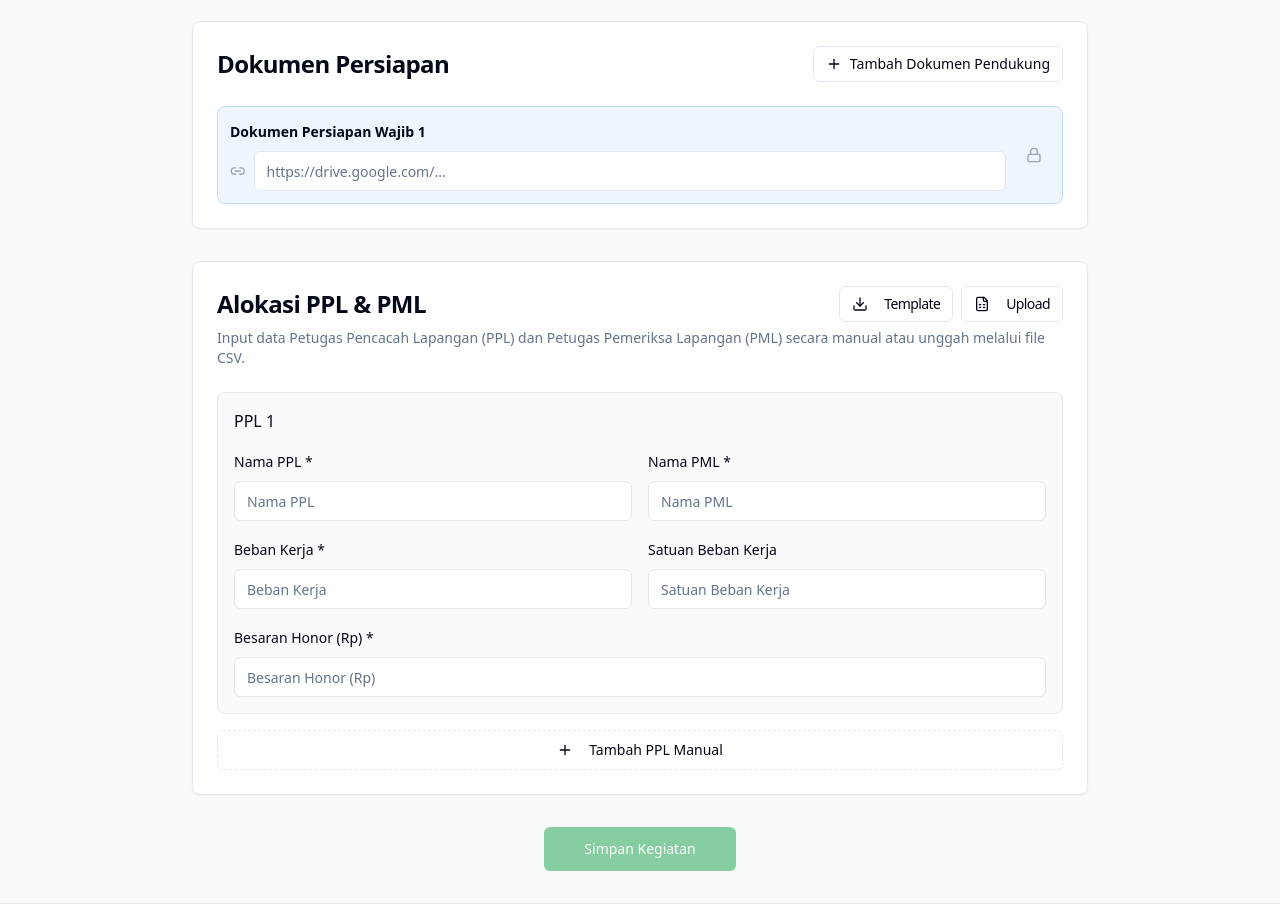
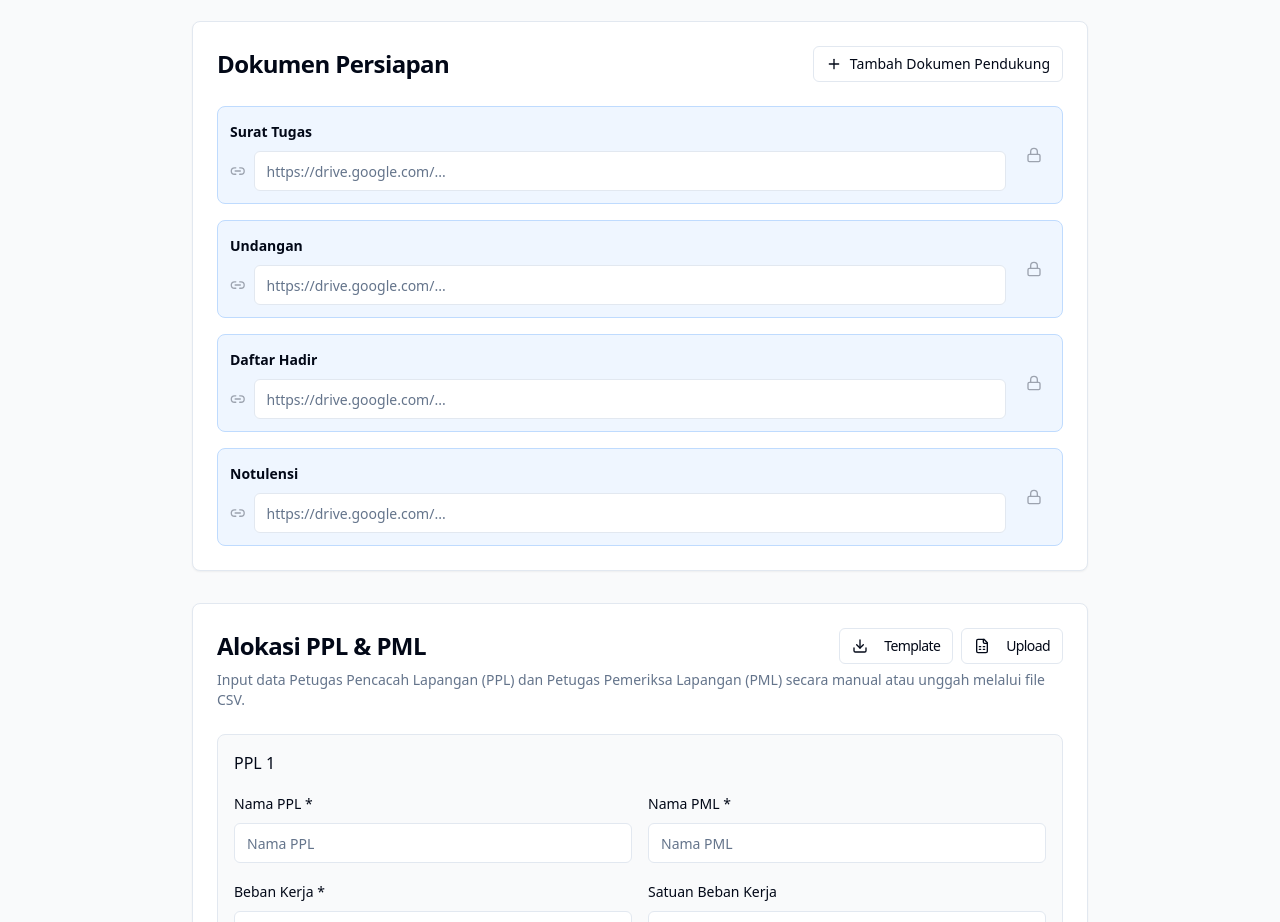
Before and after one commit to kharis5870/Kharisma, a React (Vite) app: page /input-kegiatan in a window 1280 px wide. Shown: the part 1000-1922 px from the top of the page. Built offline with nearby package versions, Linux system fonts and the light colour scheme; sample sign-in values are in the browser's storage.

Commit message:
U16
Menambahkan nama ketua tim

```diff
--- a/client/pages/EditActivity.tsx
+++ b/client/pages/EditActivity.tsx
@@ -246,7 +246,7 @@ export default function EditActivity() {
     if (isLoading) return <Layout><div>Memuat data kegiatan...</div></Layout>;
     if (isError) return <Layout><div>Gagal memuat data. Silakan coba lagi.</div></Layout>;
 
-    const ketuaTimOptions = ["Dr. Ahmad Surya", "Dra. Siti Rahma", "M. Budi Santoso, S.St"];
+    const ketuaTimOptions = ["MOHAMMAD FATHAN ROMDHONI, S.ST., M.Si", "ENGKY HENDARMADI R, S.E", "ROSSI BETTEGA, S.E", "NOPTI RIANAH, SP", "EDIANTO, SE", "WILSON, SE", "YAYUK KURNIA NINGSIH, S.I.KOM", "ANDI OKTA FENGKI, SSI., M.SI", "DEFRI ARIYANTO, SSI., M.SI"];
 
     return (
         <Layout>
--- a/client/pages/InputKegiatan.tsx
+++ b/client/pages/InputKegiatan.tsx
@@ -126,7 +126,7 @@ export default function InputKegiatan() {
   };
 
   const handleSuccessAction = () => { navigate('/dashboard'); };
-  const ketuaTimOptions = ["Dr. Ahmad Surya", "Dra. Siti Rahma", "M. Budi Santoso, S.St"];
+  const ketuaTimOptions = ["MOHAMMAD FATHAN ROMDHONI, S.ST., M.Si", "ENGKY HENDARMADI R, S.E", "ROSSI BETTEGA, S.E", "NOPTI RIANAH, SP", "EDIANTO, SE", "WILSON, SE", "YAYUK KURNIA NINGSIH, S.I.KOM", "ANDI OKTA FENGKI, SSI., M.SI", "DEFRI ARIYANTO, SSI., M.SI"];
 
   const renderDocumentSection = (tipe: Dokumen['tipe'], title: string) => {
         const documents = formData.documents?.filter(d => d.tipe === tipe) || [];
--- a/client/stores/useInputKegiatanStore.ts
+++ b/client/stores/useInputKegiatanStore.ts
@@ -38,9 +38,18 @@ export type Actions = {
 };
 
 const mandatoryDocs: Omit<DocumentItem, 'id' | 'link'>[] = [
-    { nama: 'Dokumen Persiapan Wajib 1', tipe: 'persiapan', isWajib: true, jenis: 'link' },
-    { nama: 'Laporan Pengumpulan Data Wajib', tipe: 'pengumpulan-data', isWajib: true, jenis: 'link' },
+    { nama: 'Surat Tugas', tipe: 'persiapan', isWajib: true, jenis: 'link' },
+    { nama: 'Undangan', tipe: 'persiapan', isWajib: true, jenis: 'link' },
+    { nama: 'Daftar Hadir', tipe: 'persiapan', isWajib: true, jenis: 'link' },
+    { nama: 'Notulensi', tipe: 'persiapan', isWajib: true, jenis: 'link' },
+    { nama: 'KAK', tipe: 'pengumpulan-data', isWajib: true, jenis: 'link' },
+    { nama: 'SK', tipe: 'pengumpulan-data', isWajib: true, jenis: 'link' },
+    { nama: 'ST', tipe: 'pengumpulan-data', isWajib: true, jenis: 'link' },
+    { nama: 'Visum', tipe: 'pengumpulan-data', isWajib: true, jenis: 'link' },
+    { nama: 'Laporan Pengumpulan Data', tipe: 'pengumpulan-data', isWajib: true, jenis: 'link' },
     { nama: 'Laporan Pengolahan & Analisis Wajib', tipe: 'pengolahan-analisis', isWajib: true, jenis: 'link' },
+    { nama: 'Laporan Kegiatan', tipe: 'diseminasi-evaluasi', isWajib: true, jenis: 'link' },
+    { nama: 'Publikasi', tipe: 'diseminasi-evaluasi', isWajib: true, jenis: 'link' },
     { nama: 'Laporan Diseminasi & Evaluasi Wajib', tipe: 'diseminasi-evaluasi', isWajib: true, jenis: 'link' },
 ];
 
```
